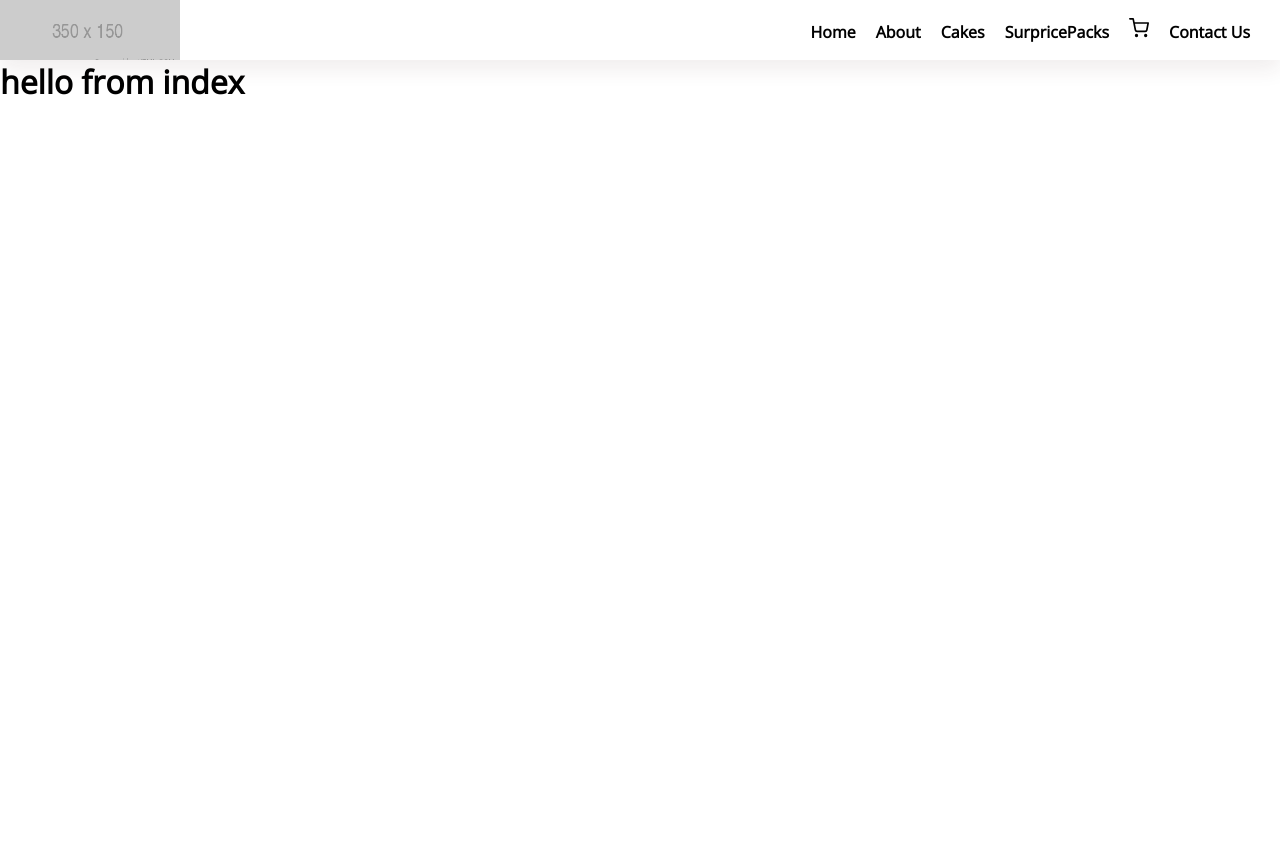
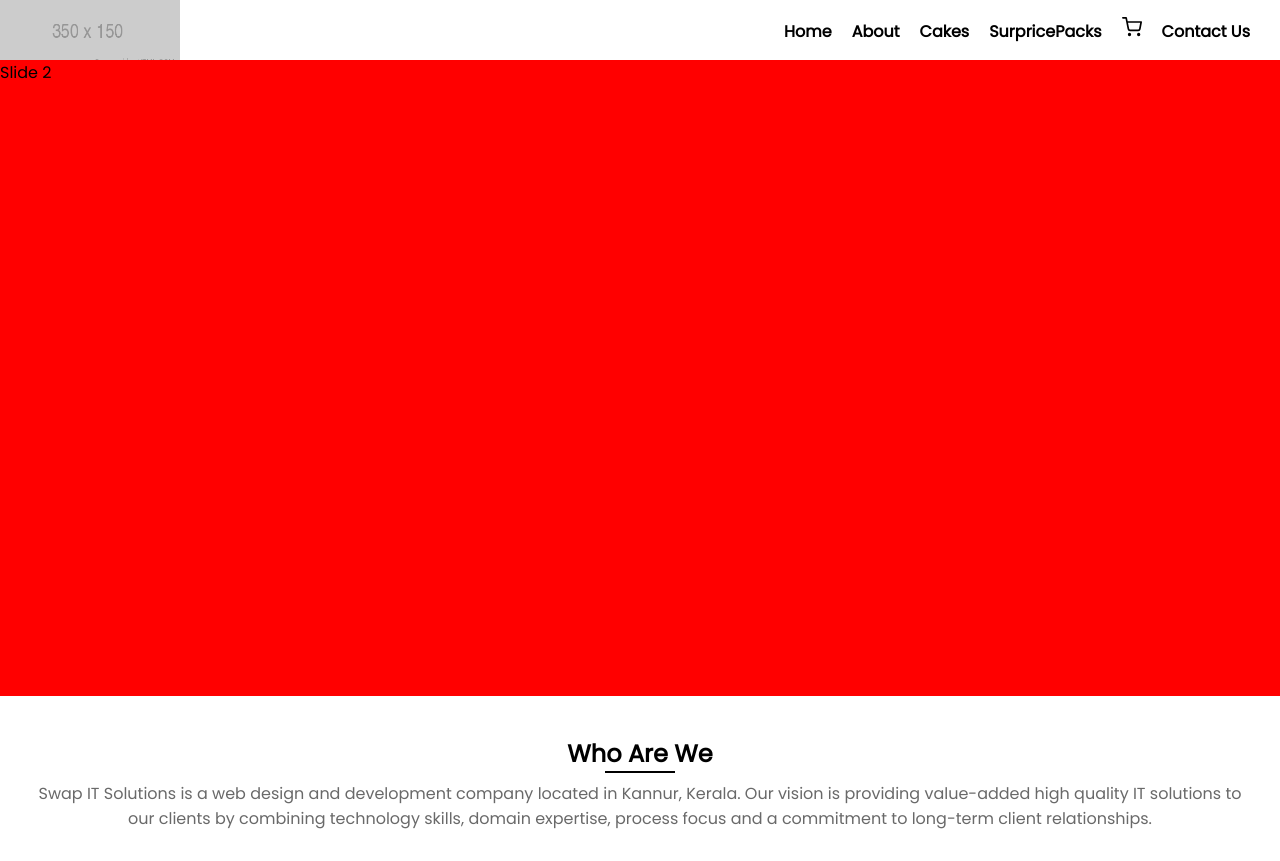
Before and after one commit to JOEMN96/CakeSpotGATSBY, a Gatsby site: page / in a window 1280 px wide. Before the commit the page ends 800 px from the top, so only its background shows below. Built offline with nearby package versions, Linux system fonts and the light colour scheme; Gatsby itself is replaced by a stand-in of ours.

Commit message:
added landing page slider

```diff
--- a/package.json
+++ b/package.json
@@ -30,6 +30,7 @@
     "react-icons": "^4.1.0",
     "react-redux": "^7.2.2",
     "redux": "^4.0.5",
-    "sass": "^1.32.2"
+    "sass": "^1.32.2",
+    "swiper": "^6.4.5"
   }
 }
--- a/src/components/Navbar.js
+++ b/src/components/Navbar.js
@@ -26,14 +26,17 @@ const query = graphql`
 function Navbar() {
   const data = useStaticQuery(query);
 
-  console.log(data);
-
   const [navOpen, setnavOpen] = useState(false);
 
   const triggerHandle = () => {
     setnavOpen(!navOpen);
-    console.log(navOpen);
   };
+
+  window.addEventListener("scroll", () => {
+    let nav = document.querySelector("nav");
+    nav.classList.toggle("sticky", window.scrollY > 0);
+    console.log(window.screenY);
+  });
 
   return (
     <nav>
@@ -42,20 +45,22 @@ function Navbar() {
           <Image className="logo" fluid={data.logo.childImageSharp.fluid} />
         </div>
         {/* Trigger */}
-        <div
+        <button
           onClick={triggerHandle}
           className={`nav__level1__items__Trigger ${navOpen && "navOpen"}`}
         >
           <span></span>
           <span></span>
           <span></span>
-        </div>
+        </button>
       </div>
 
       {/* Large Screen  Menu  */}
 
       <div className="bigscrennNav">
-        <Link to="/">Home</Link>
+        <Link className="shine" to="/">
+          Home
+        </Link>
         <Link to="/">About</Link>
         <Link to="/cakes">Cakes</Link>
         <Link to="/surpricePacks">SurpricePacks</Link>
--- /dev/null
+++ b/src/components/homePage/LandingPageHero.js
@@ -0,0 +1,28 @@
+// Import Swiper React components
+import React from "react";
+
+import { Swiper, SwiperSlide } from "swiper/react";
+
+import SwiperCore, { Autoplay, Scrollbar } from "swiper";
+
+// Import Swiper styles
+import "swiper/swiper.scss";
+
+SwiperCore.use([Autoplay, Scrollbar]);
+
+export default () => {
+  return (
+    <Swiper
+      spaceBetween={50}
+      loop
+      slidesPerView={1}
+      scrollbar={{ draggable: true }}
+      autoplay={{ delay: 3000 }}
+    >
+      <SwiperSlide>Slide 1</SwiperSlide>
+      <SwiperSlide>Slide 2</SwiperSlide>
+      <SwiperSlide>Slide 3</SwiperSlide>
+      <SwiperSlide>Slide 4</SwiperSlide>
+    </Swiper>
+  );
+};
--- /dev/null
+++ b/src/components/homePage/WhoWeAre.js
@@ -0,0 +1,18 @@
+import React from "react";
+
+function WhoWeAre() {
+  return (
+    <section className="whoweare">
+      <h2>Who Are We</h2>
+      <p>
+        Swap IT Solutions is a web design and development company located in
+        Kannur, Kerala. Our vision is providing value-added high quality IT
+        solutions to our clients by combining technology skills, domain
+        expertise, process focus and a commitment to long-term client
+        relationships.
+      </p>
+    </section>
+  );
+}
+
+export default WhoWeAre;
--- a/src/pages/index.js
+++ b/src/pages/index.js
@@ -1,12 +1,19 @@
 import * as React from "react";
 import "../styles.scss";
 import Layout from "../components/Layout";
+import HeroSwiper from "../components/homePage/LandingPageHero";
+import WhoWeAre from "../components/homePage/WhoWeAre";
 
 // markup
 const IndexPage = () => {
   return (
     <Layout>
-      <h1>hello from index</h1>
+      <main>
+        <div className="LandingPageHero">
+          <HeroSwiper />
+          <WhoWeAre />
+        </div>
+      </main>
     </Layout>
   );
 };
--- a/src/styles.scss
+++ b/src/styles.scss
@@ -1,10 +1,14 @@
-@import url('https://fonts.googleapis.com/css2?family=Open+Sans:ital,wght@0,400;1,600&family=Work+Sans:wght@300;400;500&display=swap');
+@import url('https://fonts.googleapis.com/css2?family=Poppins:wght@300;400&display=swap');
+
+
+
 * {
     padding:0;
     margin: 0;
     box-sizing: border-box;
-    font-family: 'Open Sans', sans-serif;
+    font-family: 'Poppins', sans-serif;
 }
+
 
 @mixin transition {
     transition-property: all;
@@ -23,14 +27,24 @@
 
 $bgWhite:#ffff;
 $shadow:0 10px 20px 0 rgba(79, 35, 35, 0.08);
+$secondaryText:#696969;
+$sectionSpacing:30px;
 
 
 // NavBar
+
+
+.sticky {
+    position: sticky;
+    top: 0;
+}
 
 nav {
 
     @include transition();
     box-shadow: $shadow;
+    z-index: 10000;
+    background-color: $bgWhite;
 
     .smallMenu {
        @include flex();
@@ -51,6 +65,9 @@ nav {
         @include transition();
         margin-right: 20px;
         cursor: pointer;
+        border: 0;
+        outline: none;
+        background-color: transparent;
          span {
              height: 2px;
              width: 18px;
@@ -69,7 +86,7 @@ nav {
       height: 100%;
       width: 0;
       position: fixed;
-      z-index: 1;
+      z-index: 999;
       top: 0;
       left: 0;
       background-color: $bgWhite;
@@ -95,6 +112,20 @@ nav {
 .bigscrennNav {
     margin-right: 20px;
     a {
+        &:hover {
+            mask-image: linear-gradient(-75deg, rgba(0,0,0,.6) 30%, #000 50%, rgba(0,0,0,.6) 70%);
+            mask-size: 200%;
+            animation: shine 2s infinite;
+          }
+          @keyframes shine {
+            from {
+              -webkit-mask-position: 150%;
+            }
+
+            to {
+              -webkit-mask-position: -50%;
+            }
+          }
         text-align: center;
         padding: 10px;
         text-decoration: none;
@@ -107,6 +138,7 @@ nav {
     }
 }
     // Menu Open logic classes
+
     .navisClosed {
       width: 0px;
     }
@@ -114,8 +146,8 @@ nav {
         width: 200px;
     }
     // navTrigger anim
+
     .navOpen {
-
         margin-top: 10px;
         span {
             @include transition();
@@ -139,6 +171,37 @@ nav {
 // !--- NavBar
 
 
+// Index Page
+
+.LandingPageHero .swiper-container {
+    height: calc(87vh - 60px);
+    background-color: red;
+}
+
+.whoweare {
+    padding: $sectionSpacing;
+    h2 {
+        text-align: center;
+        padding: 10px;
+        &::after {
+            content: "";
+            width: 70px;
+            height: 2px;
+            background-color: black;
+            display: block;
+            text-align: center;
+            left: 50%;
+            position: absolute;
+            transform: translate(-50%);
+        }
+    }
+
+    p {
+        text-align: center;
+        color:$secondaryText
+    }
+}
+
 
 
 // Media Queries
```
Also changed, not shown: 1 other file.
